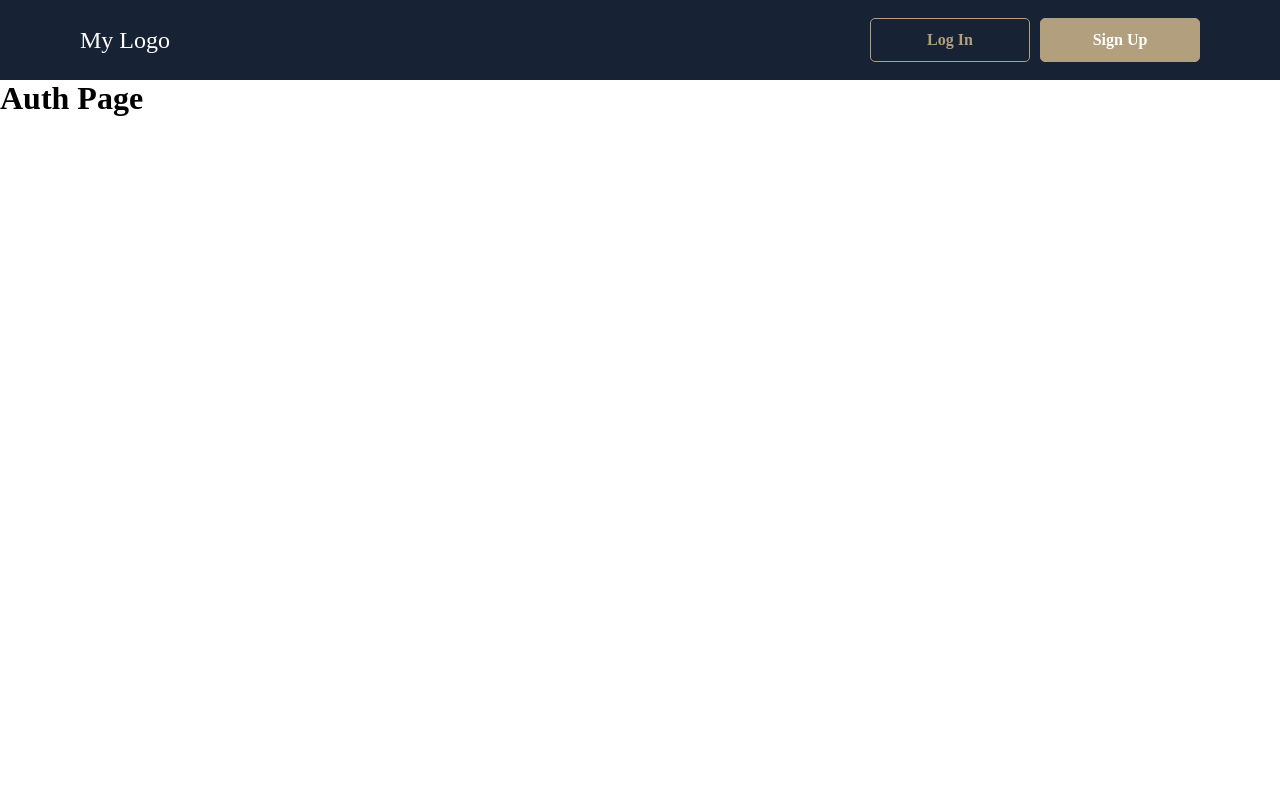
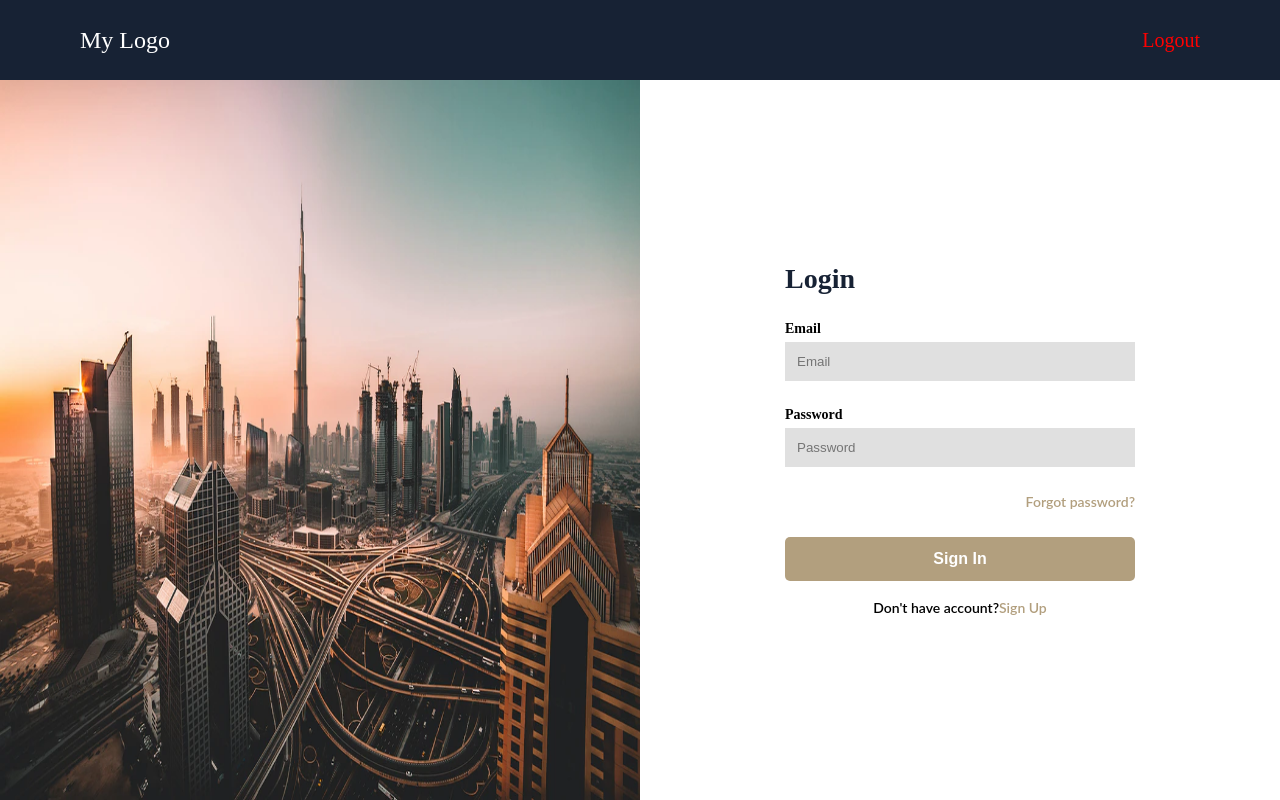
Before and after one commit to chernetskyi8704/FS-Dev, a React (Vite) app in the folder client/: page /log-in in a window 1280 px wide. Built offline with nearby package versions, Linux system fonts and the light colour scheme.

Commit message:
feat: implemented AuthPage. added appropriate sections for AuthPage, implemented the ability to send a login or registration form.

```diff
--- a/client/src/App.tsx
+++ b/client/src/App.tsx
@@ -2,17 +2,21 @@ import styled from "styled-components";
 import Header from "./components/Header";
 import Main from "./components/Main";
 
+import { useState } from "react";
+
 const AppWrapper = styled.div`
   width: 100%;
-  min-height: 100vh;
+  height: 100vh;
   display: flex;
   flex-direction: column;
 `;
 
 const App = () => {
+  const [isAuth, setIsAuth] = useState<boolean>(false);
+
   return (
     <AppWrapper>
-      <Header />
+      <Header isAuth={isAuth} setIsAuth={setIsAuth} />
       <Main />
     </AppWrapper>
   );
--- /dev/null
+++ b/client/src/components/FlexSection.tsx
@@ -0,0 +1,17 @@
+import styled from "styled-components";
+import { ReactNode } from "react";
+
+type StyledSectionProps = {
+  children: ReactNode;
+};
+
+const StyledSection = styled.section<StyledSectionProps>`
+  display: flex;
+  flex: 1;
+`;
+
+const FlexSection = (props: StyledSectionProps) => {
+  return <StyledSection {...props} />;
+};
+
+export default FlexSection;
--- a/client/src/components/Header.tsx
+++ b/client/src/components/Header.tsx
@@ -25,27 +25,51 @@ const ListContainer = styled.ul`
 
 const ListItem = styled.li``;
 
-const Header = () => {
+const StyledLogout = styled(NavLink)`
+  color: red;
+  font-size: 20px;
+`;
+
+interface HeaderProps {
+  isAuth: boolean;
+  setIsAuth: (boolean) => void;
+}
+
+const Header = ({ isAuth, setIsAuth }: HeaderProps) => {
   return (
     <header>
       <Navigation>
         <Logo to="/">My Logo</Logo>
+        {isAuth ? (
           <ListContainer>
             <ListItem>
               <Link
                 to="/log-in"
-              backgroundColor={"transparent"}
-              textColor={"#b29f7e"}
+                style={{
+                  backgroundColor: "transparent",
+                  textColor: "#b29f7e",
+                }}
               >
                 Log In
               </Link>
             </ListItem>
             <ListItem>
-            <Link to="/sign-up" backgroundColor={"#b29f7e"} textColor={"white"}>
+              <Link
+                to="/sign-up"
+                style={{
+                  backgroundColor: "#b29f7e",
+                  textColor: "white",
+                }}
+              >
                 Sign Up
               </Link>
             </ListItem>
           </ListContainer>
+        ) : (
+          <ListItem>
+            <StyledLogout to="/">Logout</StyledLogout>
+          </ListItem>
+        )}
       </Navigation>
     </header>
   );
--- /dev/null
+++ b/client/src/components/ImageSection.tsx
@@ -0,0 +1,17 @@
+import styled from "styled-components";
+import FlexSection from "./FlexSection";
+
+const Image = styled.img`
+  height: 100%;
+  max-width: 100%;
+`;
+
+const ImageSection = () => {
+  return (
+    <FlexSection>
+      <Image src="../src/assets/b2f7ebf3957623e4989fbd343e95450f.png" />
+    </FlexSection>
+  );
+};
+
+export default ImageSection;
--- a/client/src/components/Link.tsx
+++ b/client/src/components/Link.tsx
@@ -5,8 +5,10 @@ import styled from "styled-components";
 interface LinkProps {
   children: ReactNode;
   to?: string;
-  backgroundColor?: string;
-  textColor?: string;
+  style: {
+    backgroundColor?: string;
+    textColor?: string;
+  };
 }
 
 const StyledLink = styled(NavLink)<LinkProps>`
@@ -20,8 +22,8 @@ const StyledLink = styled(NavLink)<LinkProps>`
   font-family: Merriweather;
   font-weight: 700;
   cursor: pointer;
-  background-color: ${({ backgroundColor }) => backgroundColor};
-  color: ${({ textColor }) => textColor};
+  background-color: ${({ style }) => style.backgroundColor};
+  color: ${({ style }) => style.textColor};
 `;
 
 const Link = (props: LinkProps) => {
--- /dev/null
+++ b/client/src/components/LoginSection.tsx
@@ -0,0 +1,168 @@
+import FlexSection from "./FlexSection";
+import styled from "styled-components";
+import { useRef, FormEvent, useState } from "react";
+import Span from "./Span";
+import { NavLink } from "react-router-dom";
+
+const FormItem = styled.div`
+  display: flex;
+  flex-direction: column;
+  gap: 3px;
+`;
+
+const StyledHeader = styled.h1`
+  color: #172234;
+  font-family: Merriweather;
+  font-size: 28px;
+  font-style: normal;
+  font-weight: 700;
+`;
+
+const SignInForm = styled.form`
+  display: flex;
+  flex-direction: column;
+  gap: 24px;
+  max-width: 350px;
+  max-height: 354px;
+  width: 100%;
+  background-color: white;
+`;
+
+const StyledLabel = styled.label`
+  color: #000;
+  font-family: Merriweather;
+  font-size: 14px;
+  font-style: normal;
+  font-weight: 700;
+  line-height: 20px;
+`;
+
+const StyledInput = styled.input`
+  padding: 12px;
+  border: none;
+  outline: none;
+  background-color: #e0e0e0;
+`;
+
+const SignInButton = styled.button`
+  flex-shrink: 0;
+  width: 100%;
+  height: 44px;
+  background-color: #b29f7e;
+  color: #ffffff;
+  cursor: pointer;
+  border: none;
+  border-radius: 5px;
+  text-align: center;
+  ont-family: Merriweather;
+  font-size: 16px;
+  font-style: normal;
+  font-weight: 700;
+  line-height: 22px;
+`;
+
+const SignButtonInContainer = styled.div`
+  display: flex;
+  flex-direction: column;
+  gap: 16px;
+`;
+
+const StyledText = styled(Span)`
+  text-align: center;
+  font-family: Lato;
+  font-size: 14px;
+  font-style: normal;
+  font-weight: 600;
+  line-height: 22px;
+`;
+
+const StyledForgot = styled(NavLink)`
+  color: #b29f7e;
+  text-align: end;
+  font-family: Lato;
+  font-size: 14px;
+  font-style: normal;
+  font-weight: 600;
+  line-height: 22px;
+`;
+
+const StyledSignUp = styled(NavLink)`
+  color: #b29f7e;
+  font-family: Lato;
+  font-size: 14px;
+  font-style: normal;
+  font-weight: 600;
+  line-height: 22px;
+  cursor: pointer;
+`;
+
+const StyledLoginSection = styled(FlexSection)`
+  align-items: center;
+  justify-content: center;
+`;
+
+const LoginSection = () => {
+  const emailRef = useRef<HTMLInputElement>(null);
+  const passwordRef = useRef<HTMLInputElement>(null);
+  const formRef = useRef<HTMLFormElement>(null);
+  const [isSignUp, setISignUp] = useState<boolean>(false);
+
+  const handleSubmit = (e: FormEvent<HTMLFormElement>) => {
+    e.preventDefault();
+    const emailValue = emailRef.current?.value || "";
+    const passwordValue = passwordRef.current?.value || "";
+
+    if (emailValue.length === 0 || passwordValue.length === 0) return;
+    console.log({ emailValue, passwordValue });
+    if (isSignUp) {
+      setISignUp(false);
+    }
+    formRef.current?.reset();
+  };
+  return (
+    <StyledLoginSection>
+      <SignInForm ref={formRef} onSubmit={e => handleSubmit(e)}>
+        <StyledHeader>{isSignUp ? "Create an Account" : "Login"}</StyledHeader>
+        <FormItem>
+          <StyledLabel htmlFor="email">Email</StyledLabel>
+          <StyledInput
+            id="email"
+            placeholder="Email"
+            type="email"
+            ref={emailRef}
+          />
+        </FormItem>
+        <FormItem>
+          <StyledLabel htmlFor="password">Password</StyledLabel>
+          <StyledInput
+            id="password"
+            placeholder="Password"
+            type="password"
+            ref={passwordRef}
+          />
+        </FormItem>
+        {!isSignUp && (
+          <StyledForgot to={"/log-in"}>Forgot password?</StyledForgot>
+        )}
+        <SignButtonInContainer>
+          <SignInButton>{!isSignUp ? "Sign In" : "Sign Up"}</SignInButton>
+          {!isSignUp && (
+            <StyledText>
+              Don't have account?
+              <StyledSignUp
+                to="/sign-up"
+                onClick={() => {
+                  setISignUp(true);
+                }}
+              >
+                Sign Up
+              </StyledSignUp>
+            </StyledText>
+          )}
+        </SignButtonInContainer>
+      </SignInForm>
+    </StyledLoginSection>
+  );
+};
+
+export default LoginSection;
--- /dev/null
+++ b/client/src/components/Span.tsx
@@ -0,0 +1,14 @@
+import { ReactNode } from "react";
+import styled from "styled-components";
+
+interface SpanProps {
+  children: ReactNode;
+}
+
+const StyledSpan = styled.span``;
+
+const Span = (props: SpanProps) => {
+  return <StyledSpan {...props} />;
+};
+
+export default Span;
--- a/client/src/index.tsx
+++ b/client/src/index.tsx
@@ -17,7 +17,7 @@ a {
   text-decoration: none;
 }
 
-ul {
+ul,li {
   list-style-type: none;
 }`;
 
--- a/client/src/pages/AuthPage.tsx
+++ b/client/src/pages/AuthPage.tsx
@@ -1,5 +1,19 @@
+import styled from "styled-components";
+import ImageSection from "../components/ImageSection";
+import LoginSection from "../components/LoginSection";
+import FlexSection from "../components/FlexSection";
+
+const AuthPageWrapper = styled(FlexSection)`
+  height: 100%;
+`;
+
 const AuthPage = () => {
-  return <h1>Auth Page</h1>;
+  return (
+    <AuthPageWrapper>
+      <ImageSection />
+      <LoginSection />
+    </AuthPageWrapper>
+  );
 };
 
 export default AuthPage;
--- a/client/src/pages/HomePage.tsx
+++ b/client/src/pages/HomePage.tsx
@@ -1,5 +1,21 @@
+import styled from "styled-components";
+
+const Image = styled.img`
+  height: 100%;
+  max-width: 100%;
+`;
+
 const HomePage = () => {
-  return <h1>Main Content</h1>;
+  return (
+    <>
+      <div>
+        <Image src="../src/assets/b2f7ebf3957623e4989fbd343e95450f.png" />
+      </div>
+      <div>
+        <Image src="../src/assets/b2f7ebf3957623e4989fbd343e95450f.png" />
+      </div>
+    </>
+  );
 };
 
 export default HomePage;
```
Lines whose indentation alone changed are shown as unchanged.
